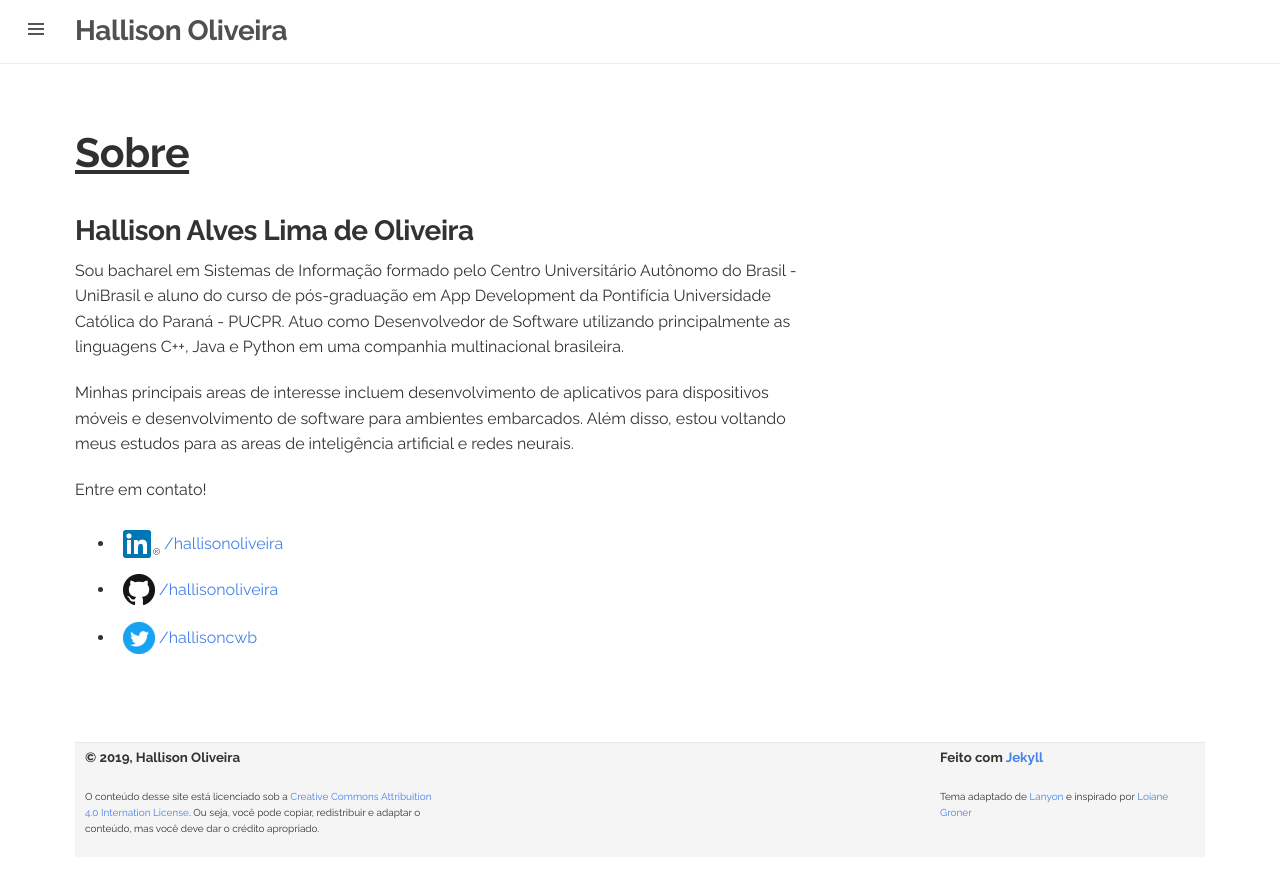
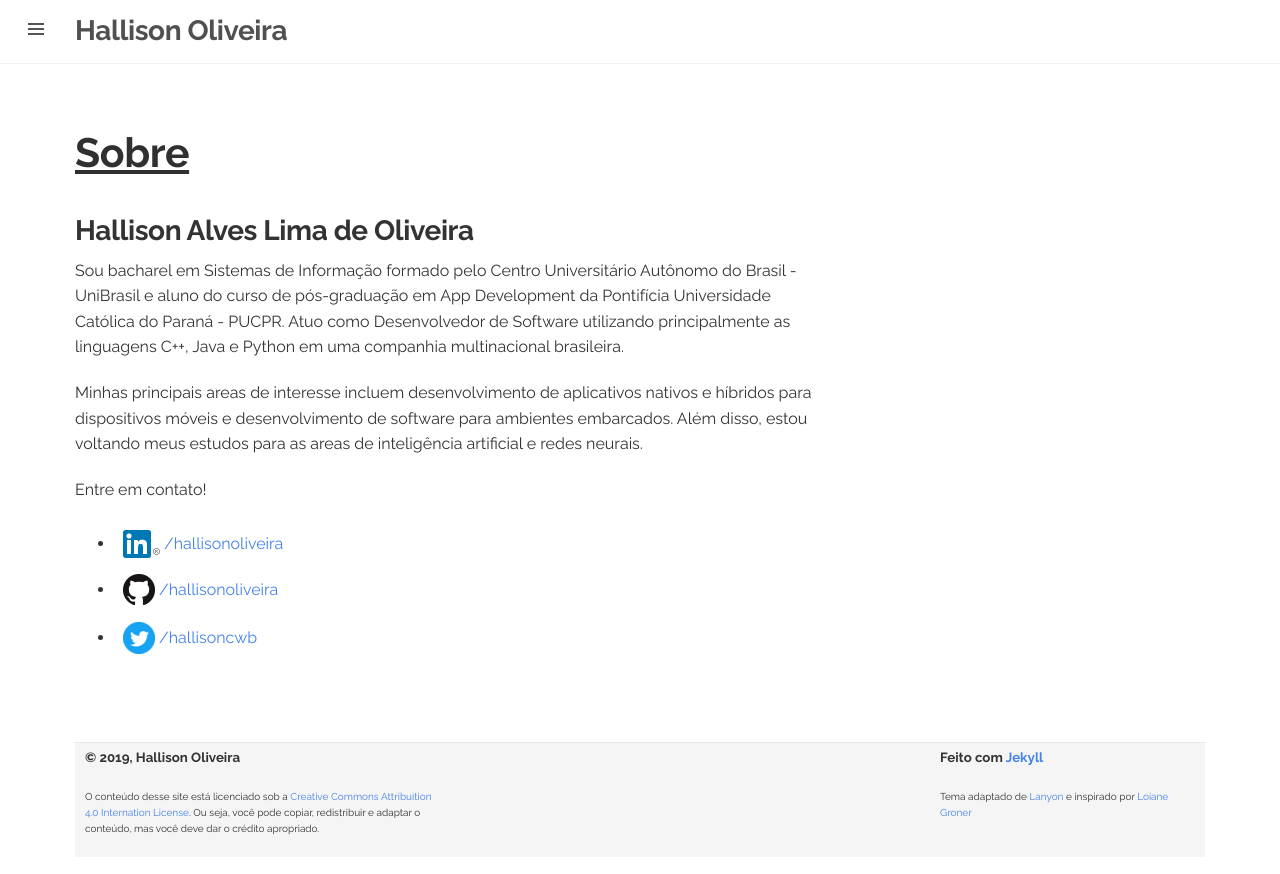
Before and after one commit to hallisonoliveira/hallisonoliveira.github.io, a Jekyll site: the page built from about.md, in a window 1280 px wide. Shown: the top 874 px of the page. Built offline with Jekyll 4.4.1, drawn with Linux system fonts in a browser that asks for light colours.

Commit message:
Ajustes básicos

```diff
--- a/about.md
+++ b/about.md
@@ -8,7 +8,7 @@
 
 Sou bacharel em Sistemas de Informação formado pelo Centro Universitário Autônomo do Brasil - UniBrasil e aluno do curso de pós-graduação em App Development da Pontifícia Universidade Católica do Paraná - PUCPR. Atuo como Desenvolvedor de Software utilizando principalmente as linguagens C++, Java e Python em uma companhia multinacional brasileira.
 
-Minhas principais areas de interesse incluem desenvolvimento de aplicativos para dispositivos móveis e desenvolvimento de software para ambientes embarcados. Além disso, estou voltando meus estudos para as areas de inteligência artificial e redes neurais.
+Minhas principais areas de interesse incluem desenvolvimento de aplicativos nativos e híbridos para dispositivos móveis e desenvolvimento de software para ambientes embarcados. Além disso, estou voltando meus estudos para as areas de inteligência artificial e redes neurais.
 
 Entre em contato!
 
```
Also changed, not shown: _posts/_2019-08-05-autorun_app_android.md (+0 -1 lines).
